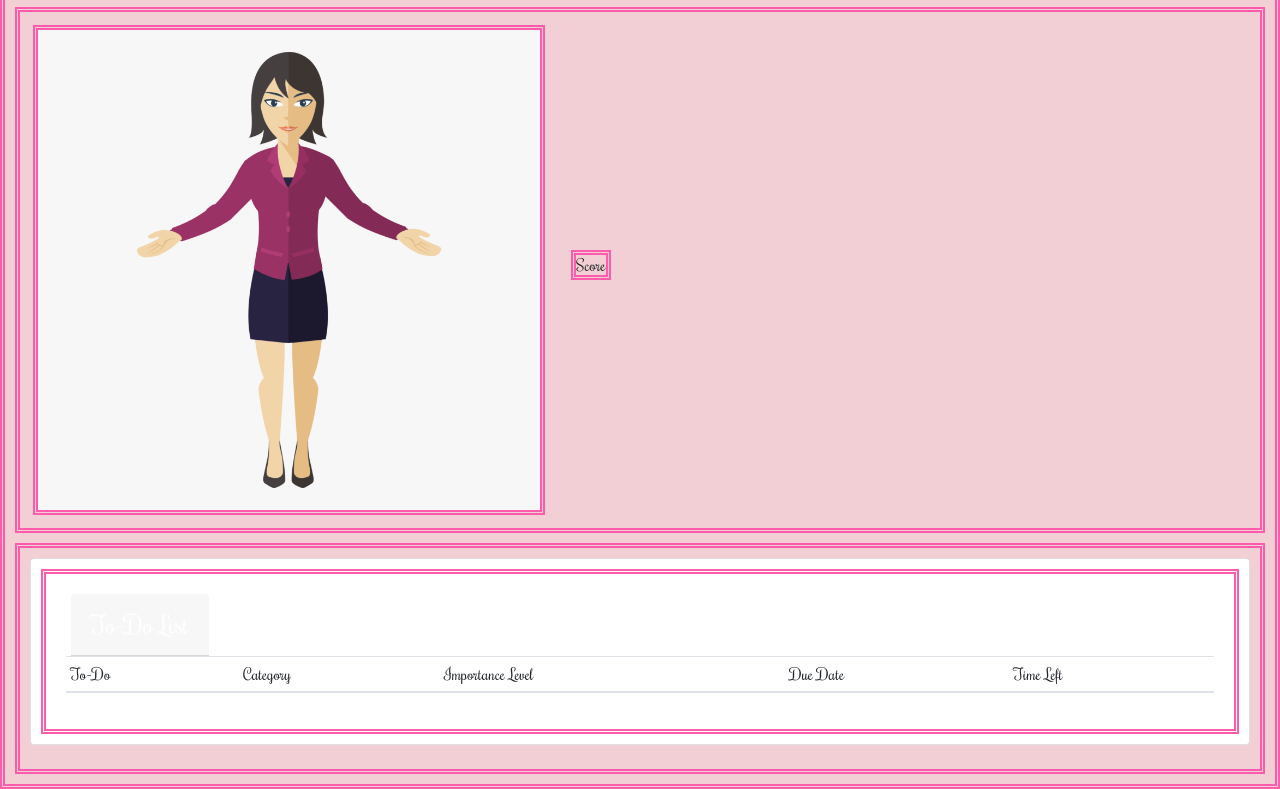
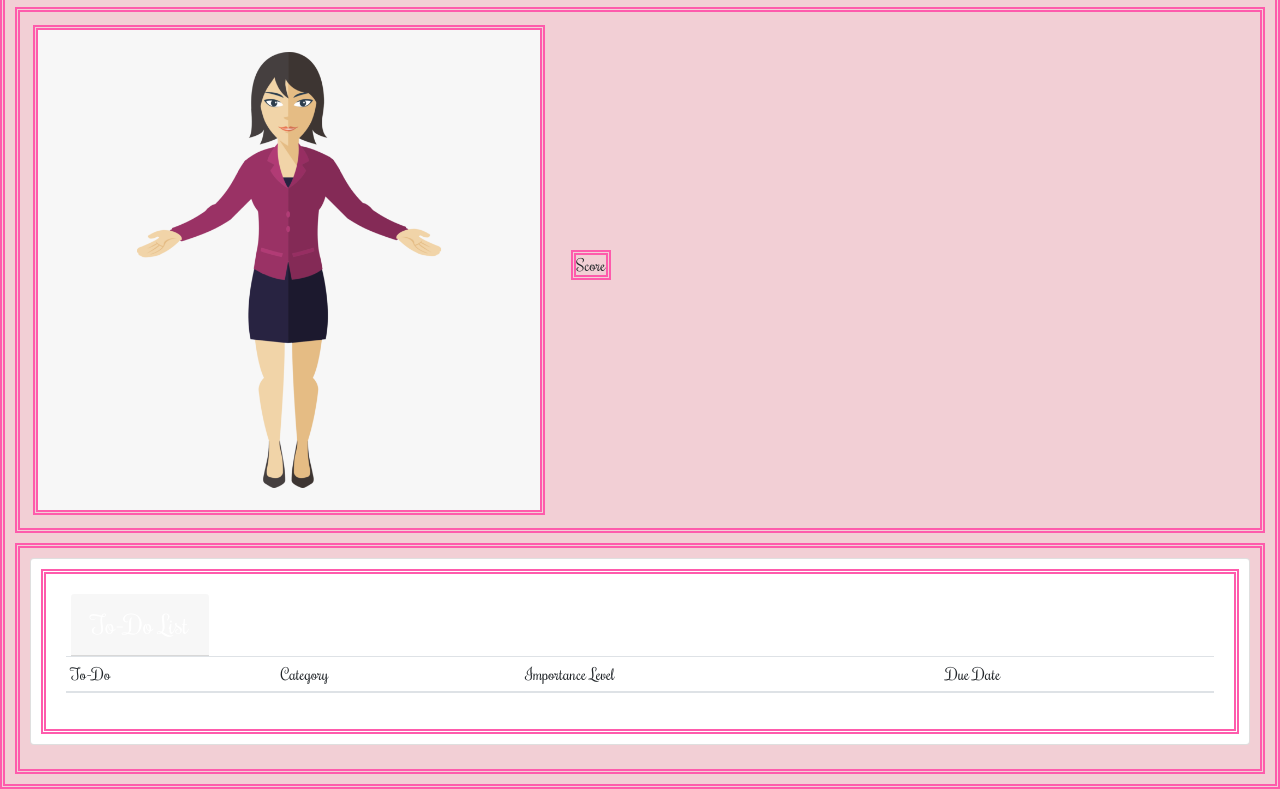
Before and after one commit to nreyes1202/Project-1, a plain HTML site: page index.html in a window 1280 px wide. Shown: the part 608-1397 px from the top of the page. Drawn offline with nearby package versions, Linux system fonts and the light colour scheme; no server answers.

Commit message:
made the time left a note because that is an extra credit item.

```diff
--- a/index.html
+++ b/index.html
@@ -72,7 +72,7 @@
                                     <th scope = "col">Category</th>
                                     <th scope = "col">Importance Level</th>
                                     <th scope = "col">Due Date</th>
-                                    <th scope = "col">Time Left</th>
+                                    <!-- <th scope = "col">Time Left</th> -->
                                 </tr>
                             </thead>
                             <tbody>
```
